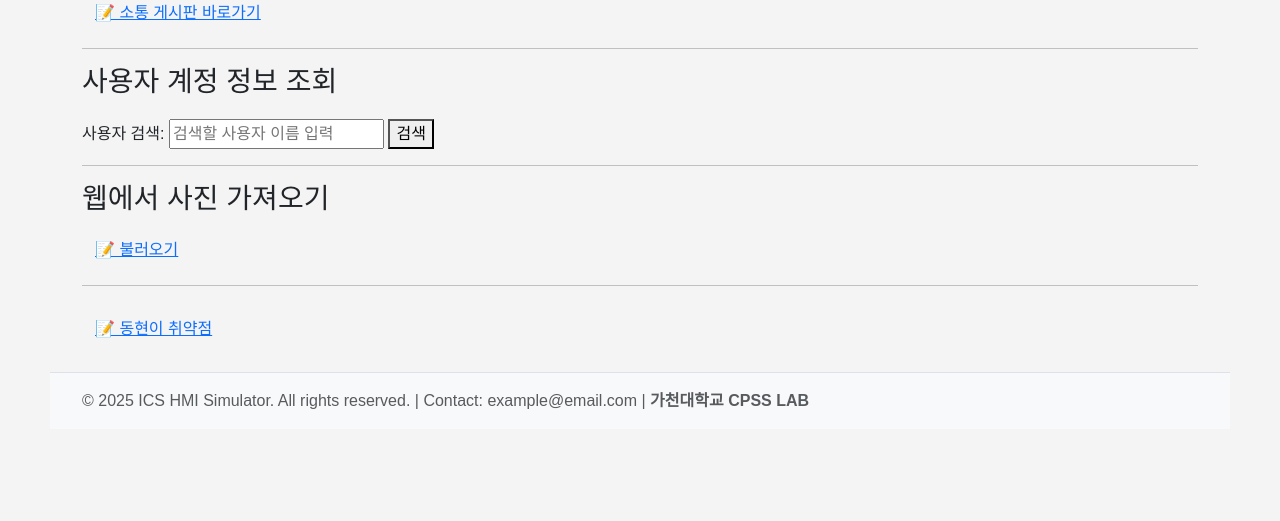
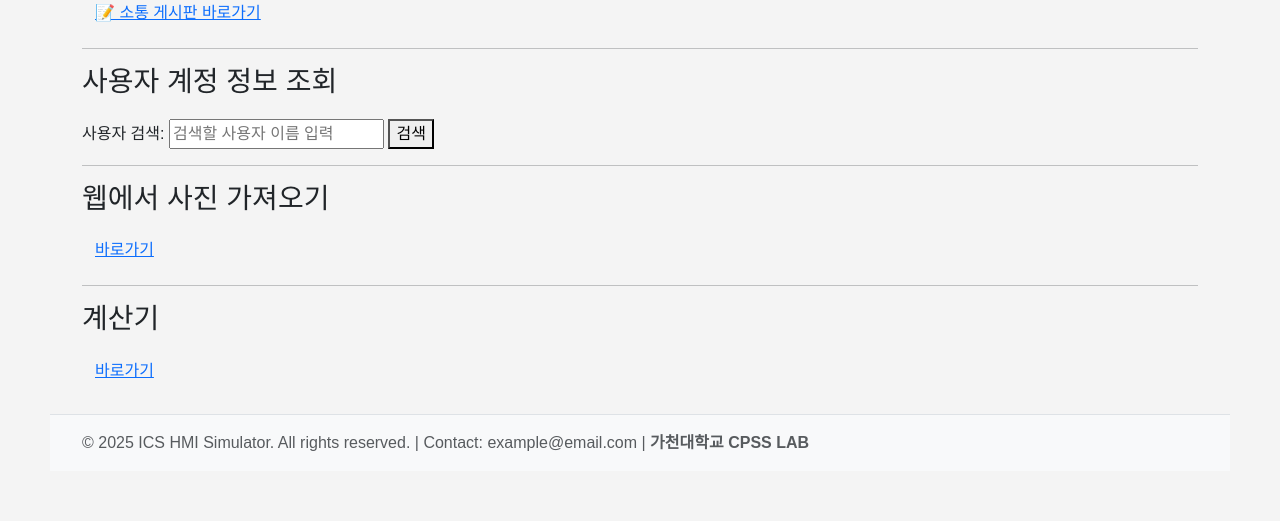
Before and after one commit to code5312/_CPSS_ICS_Server, a Flask app: page / in a window 1280 px wide. Shown: the part 2136-2657 px from the top of the page. Before the commit the page ends 2545 px from the top, so only its background shows below. Run offline with Flask 3, Linux system fonts and the light colour scheme.

Commit message:
Update index.html

```diff
--- a/ics-hmi-simulator/app/templates/index.html
+++ b/ics-hmi-simulator/app/templates/index.html
@@ -82,9 +82,10 @@
 
 <hr>
 <h3> 웹에서 사진 가져오기 </h3>
-<a href="{{ url_for('main.import_image') }}" class="btn btn-link mt-2">📝 불러오기</a>
+<a href="{{ url_for('main.import_image') }}" class="btn btn-link mt-2">바로가기</a>
 <hr>
-<a href="{{ url_for('main.donghyeon') }}" class="btn btn-link mt-2">📝 동현이 취약점</a>
+<h3> 계산기 </h3>
+<a href="{{ url_for('main.donghyeon') }}" class="btn btn-link mt-2">바로가기</a>
 {% endblock %}
 
 {% block scripts %}
```
